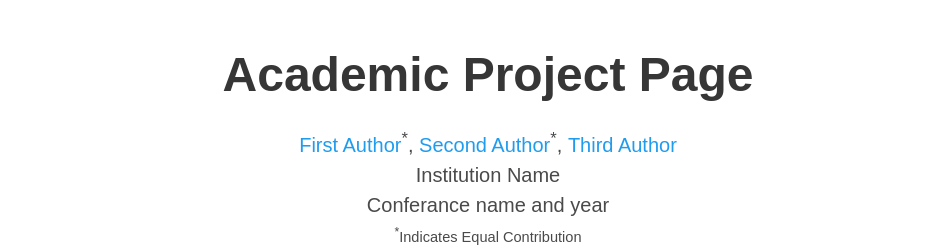
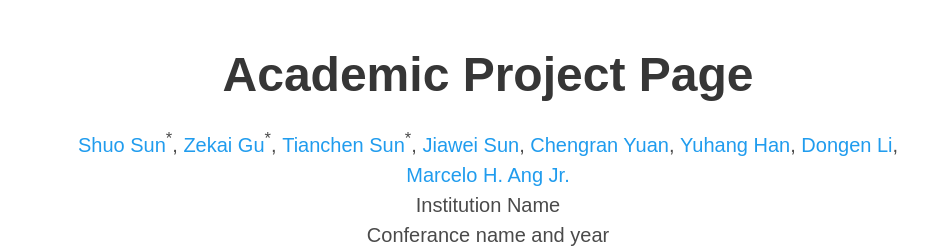
Before and after one commit to SS47816/DriveSceneGen, a plain HTML site: page index.html in a window 1280 px wide. Shown: the top 248 px of the page, without its empty margins (152-1095 px from the left). Drawn offline with nearby package versions, Linux system fonts and the light colour scheme; some icons are missing; a web font is replaced by a local one.

Commit message:
feat: edited title and authors

```diff
--- a/index.html
+++ b/index.html
@@ -24,7 +24,7 @@
   <meta name="viewport" content="width=device-width, initial-scale=1">
 
 
-  <title>Academic Project Page</title>
+  <title>DriveSceneGen: Generating Diverse and Realistic Driving Scenarios from Scratch</title>
   <link rel="icon" type="image/x-icon" href="static/images/favicon.ico">
   <link href="https://fonts.googleapis.com/css?family=Google+Sans|Noto+Sans|Castoro"
   rel="stylesheet">
@@ -56,11 +56,28 @@
             <div class="is-size-5 publication-authors">
               <!-- Paper authors -->
               <span class="author-block">
-                <a href="FIRST AUTHOR PERSONAL LINK" target="_blank">First Author</a><sup>*</sup>,</span>
+                <a href="FIRST AUTHOR PERSONAL LINK" target="_blank">Shuo Sun</a><sup>*</sup>,
+              </span>
               <span class="author-block">
-                  <a href="SECOND AUTHOR PERSONAL LINK" target="_blank">Second Author</a><sup>*</sup>,</span>
+                <a href="SECOND AUTHOR PERSONAL LINK" target="_blank">Zekai Gu</a><sup>*</sup>,
+              </span>
               <span class="author-block">
-                    <a href="THIRD AUTHOR PERSONAL LINK" target="_blank">Third Author</a>
+                <a href="THIRD AUTHOR PERSONAL LINK" target="_blank">Tianchen Sun</a><sup>*</sup>,
+              </span>
+              <span class="author-block">
+                <a href="THIRD AUTHOR PERSONAL LINK" target="_blank">Jiawei Sun</a>,
+              </span>
+              <span class="author-block">
+                <a href="THIRD AUTHOR PERSONAL LINK" target="_blank">Chengran Yuan</a>,
+              </span>
+              <span class="author-block">
+                <a href="THIRD AUTHOR PERSONAL LINK" target="_blank">Yuhang Han</a>,
+              </span>
+              <span class="author-block">
+                <a href="THIRD AUTHOR PERSONAL LINK" target="_blank">Dongen Li</a>,
+              </span>
+              <span class="author-block">
+                <a href="THIRD AUTHOR PERSONAL LINK" target="_blank">Marcelo H. Ang Jr.</a>
               </span>
             </div>
 
```
Lines whose indentation alone changed are shown as unchanged.
